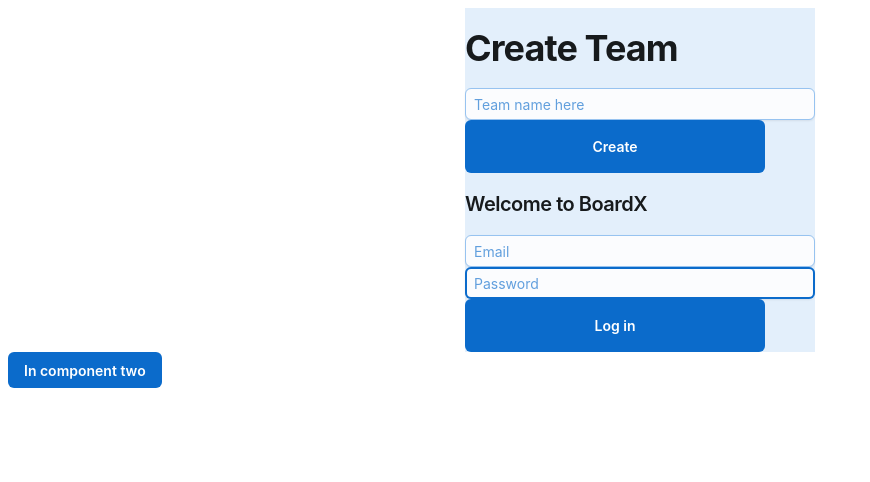
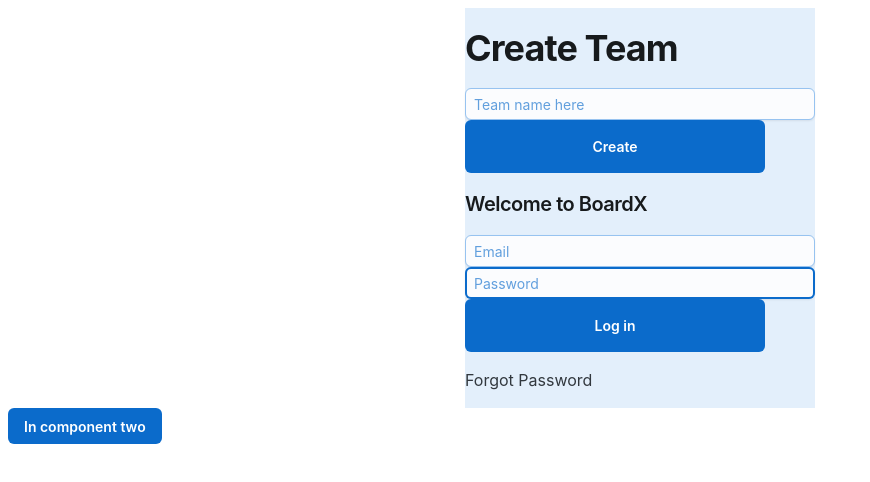
Before and after one commit to caryj567/JoyUI1, a React (Create React App) app: page / in a window 1280 px wide. Shown: the top 482 px of the page, without its empty margins (0-870 px from the left). Built offline with nearby package versions, Linux system fonts and the light colour scheme.

Commit message:
Update Login.tsx

```diff
--- a/src/Login.tsx
+++ b/src/Login.tsx
@@ -23,6 +23,7 @@
                     <Input placeholder="Password" name="Name" type="tel" autoComplete="on" autoFocus fullWidth defaultValue="" variant="outlined" />
                   </FormControl>
                 <Button sx={{width:300, mx:"auto", py:2, px: 3}}>Log in</Button>
+                <Typography sx={{mx:"auto", py:2}}>Forgot Password</Typography>
             </Sheet>
         </Box>
 
```
